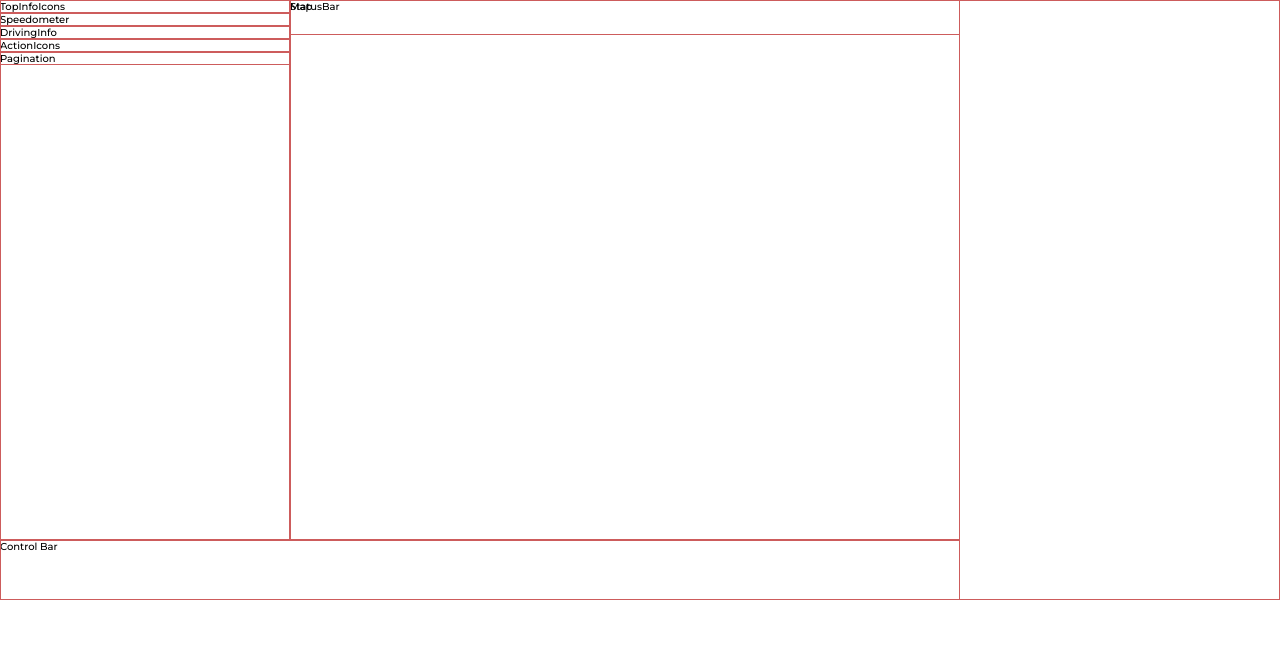
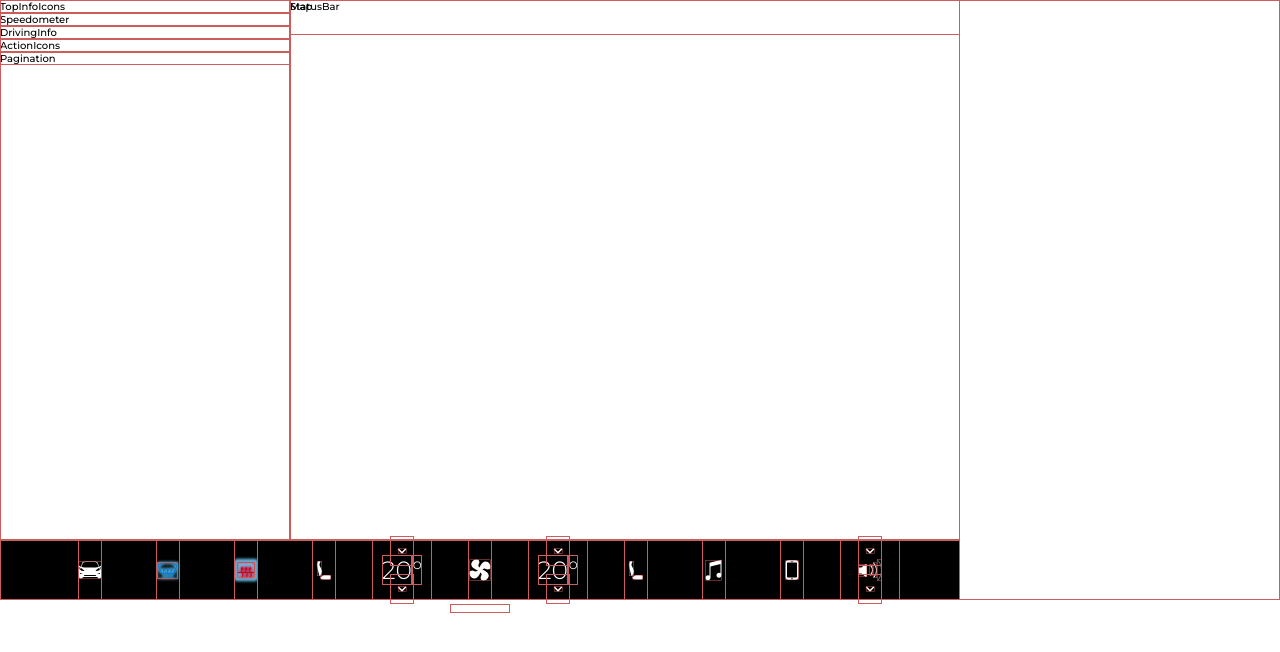
Before and after one commit to rodionme/tesla-ui, a React app: page / in a window 1280 px wide. Built offline with nearby package versions, Linux system fonts and the light colour scheme.

Commit message:
Implement layout of `Control Bar`

```diff
--- a/public/index.html
+++ b/public/index.html
@@ -6,7 +6,7 @@
     <meta name="viewport" content="width=device-width, initial-scale=1" />
     <meta name="description" content="Tesla UI" />
     <title>Tesla UI</title>
-    <link href="https://fonts.googleapis.com/css?family=Montserrat:500&display=swap" rel="stylesheet">
+    <link href="https://fonts.googleapis.com/css?family=Montserrat:300,500&display=swap" rel="stylesheet">
   </head>
 
   <body>
--- a/src/components/ControlBar/control-bar.css
+++ b/src/components/ControlBar/control-bar.css
@@ -1,3 +1,26 @@
 .control-bar {
+  display: flex;
+  justify-content: space-between;
+  flex-shrink: 0;
+  padding-right: calc(120px * var(--coef));
+  padding-left: calc(120px * var(--coef));
+  background-color: var(--black);
+}
+
+.control-bar-button {
+  width: calc(120px * var(--coef));
   height: calc(120px * var(--coef));
+  color: var(--white);
 }
+
+.control-bar-button .icon {
+  width: calc(48px * var(--coef));
+}
+
+.control-bar-button .icon + span {
+  display: block;
+  width: 100%;
+  margin-top: calc(8px * var(--coef));
+  text-align: center;
+  font-size: calc(15px * var(--coef));
+}
--- a/src/components/ControlBar/control-bar.js
+++ b/src/components/ControlBar/control-bar.js
@@ -1,8 +1,60 @@
 import React from 'react';
 import './control-bar.css';
 
+import { Icon, ICONS } from '../Icon';
+import LevelButton from '../LevelButton';
+
 const ControlBar = ({ className }) => {
-  return <section className={`control-bar ${className}`}>Control Bar</section>;
+  return (
+    <section className={`control-bar ${className}`}>
+      <button className="control-bar-button control-bar__button" type="button">
+        <Icon name={ICONS.MODEL3_ICON} />
+      </button>
+
+      <button className="control-bar-button control-bar__button" type="button">
+        <Icon name={ICONS.DEFROST} />
+      </button>
+
+      <button className="control-bar-button control-bar__button" type="button">
+        <Icon name={ICONS.HEATER} />
+      </button>
+
+      <button className="control-bar-button control-bar__button" type="button">
+        <Icon name={ICONS.SEAT} />
+      </button>
+
+      <LevelButton className="control-bar-button control-bar__button">
+        <span>20</span>
+        <span>&deg;</span>
+      </LevelButton>
+
+      <button className="control-bar-button control-bar__button" type="button">
+        <Icon name={ICONS.FAN} />
+        <span>MANUAL</span>
+      </button>
+
+      <LevelButton className="control-bar-button control-bar__button">
+        <span>20</span>
+        <span>&deg;</span>
+      </LevelButton>
+
+      <button className="control-bar-button control-bar__button" type="button">
+        <Icon name={ICONS.SEAT} className="horizontally-flipped" />
+      </button>
+
+      <button className="control-bar-button control-bar__button" type="button">
+        <Icon name={ICONS.MUSIC} />
+      </button>
+
+      <button className="control-bar-button control-bar__button" type="button">
+        <Icon name={ICONS.PHONE} />
+      </button>
+
+      <LevelButton className="control-bar-button control-bar__button">
+        <Icon name={ICONS.VOLUME} />
+      </LevelButton>
+    </section>
+  );
 };
 
 export default ControlBar;
--- /dev/null
+++ b/src/components/LevelButton/index.js
@@ -0,0 +1,3 @@
+import LevelButton from './level-button';
+
+export default LevelButton;
--- /dev/null
+++ b/src/components/LevelButton/level-button.css
@@ -0,0 +1,38 @@
+.level-button {
+  position: relative;
+  display: inline-block;
+  vertical-align: top;
+}
+
+.level-button__toggle {
+  position: absolute;
+  left: 0;
+  width: 100%;
+  height: 50%;
+}
+
+.level-button__toggle--up {
+  top: 0;
+}
+
+.level-button__toggle--up .icon {
+  margin-top: calc(-16px * var(--coef));
+}
+
+.level-button__toggle--down {
+  bottom: 0;
+}
+
+.level-button__toggle--down .icon {
+  margin-bottom: calc(-16px * var(--coef));
+}
+
+.level-button__indicator {
+  display: flex;
+  justify-content: center;
+  align-items: center;
+  width: 100%;
+  height: 100%;
+  font-weight: 300;
+  font-size: calc(50px * var(--coef));
+}
--- /dev/null
+++ b/src/components/LevelButton/level-button.js
@@ -0,0 +1,25 @@
+import React from 'react';
+import './level-button.css';
+import { Icon, ICONS } from '../Icon';
+
+const LevelButton = ({ className, children }) => {
+  return (
+    <div className={`level-button ${className}`}>
+      <button
+        className="level-button__toggle level-button__toggle--up"
+        type="button">
+        <Icon name={ICONS.ARROW} className="vertically-flipped" />
+      </button>
+
+      <div className="level-button__indicator">{children}</div>
+
+      <button
+        className="level-button__toggle level-button__toggle--down"
+        type="button">
+        <Icon name={ICONS.ARROW} />
+      </button>
+    </div>
+  );
+};
+
+export default LevelButton;
--- a/src/styles/general.css
+++ b/src/styles/general.css
@@ -1,4 +1,26 @@
+*,
+*::before,
+*::after {
+  box-sizing: border-box;
+}
+
 body {
   --coef: .5;
   margin: 0;
 }
+
+button {
+  padding: 0;
+  border: none;
+  background-color: transparent;
+  cursor: pointer;
+  outline: none;
+}
+
+.horizontally-flipped {
+  transform: scaleX(-1);
+}
+
+.vertically-flipped {
+  transform: scaleY(-1);
+}
```
